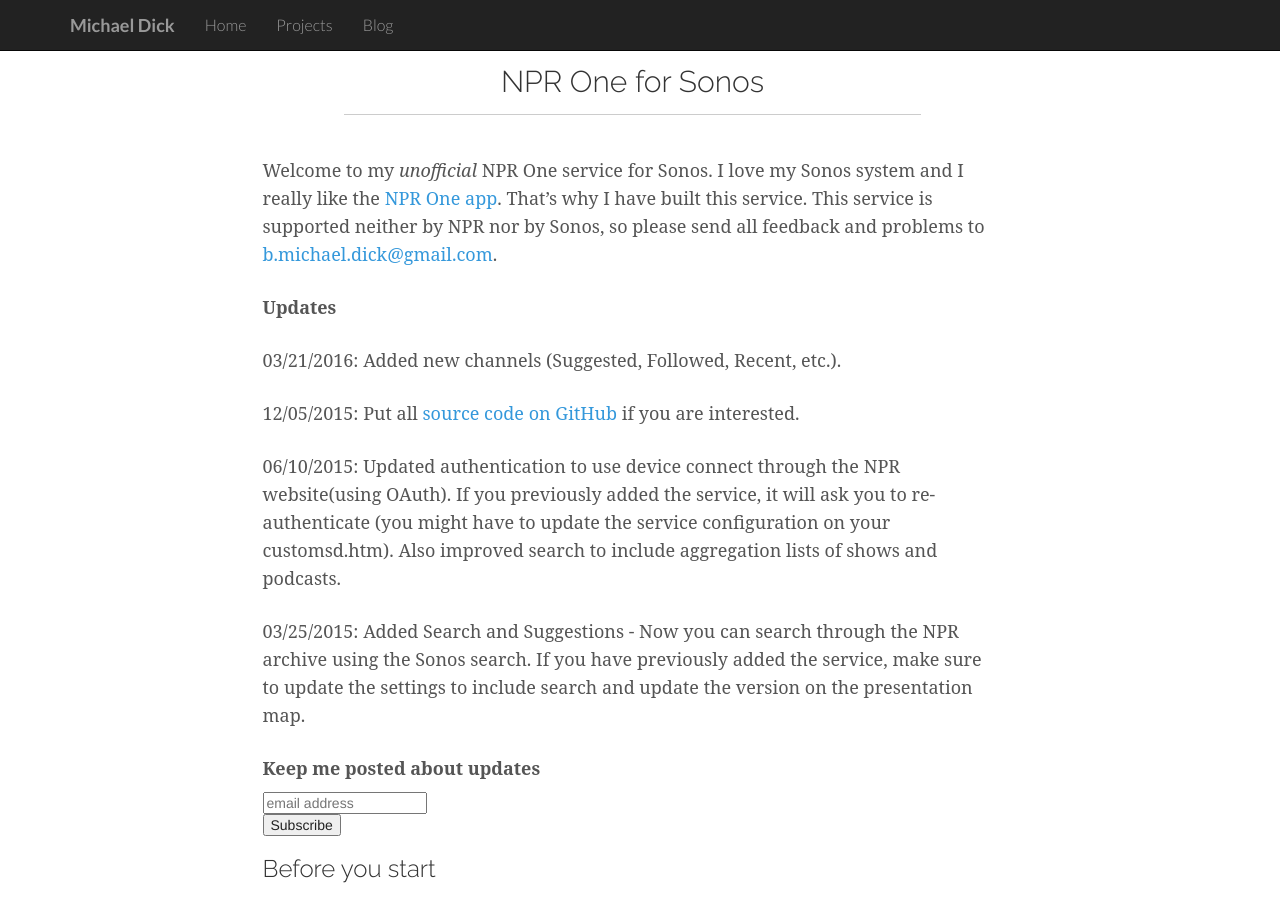
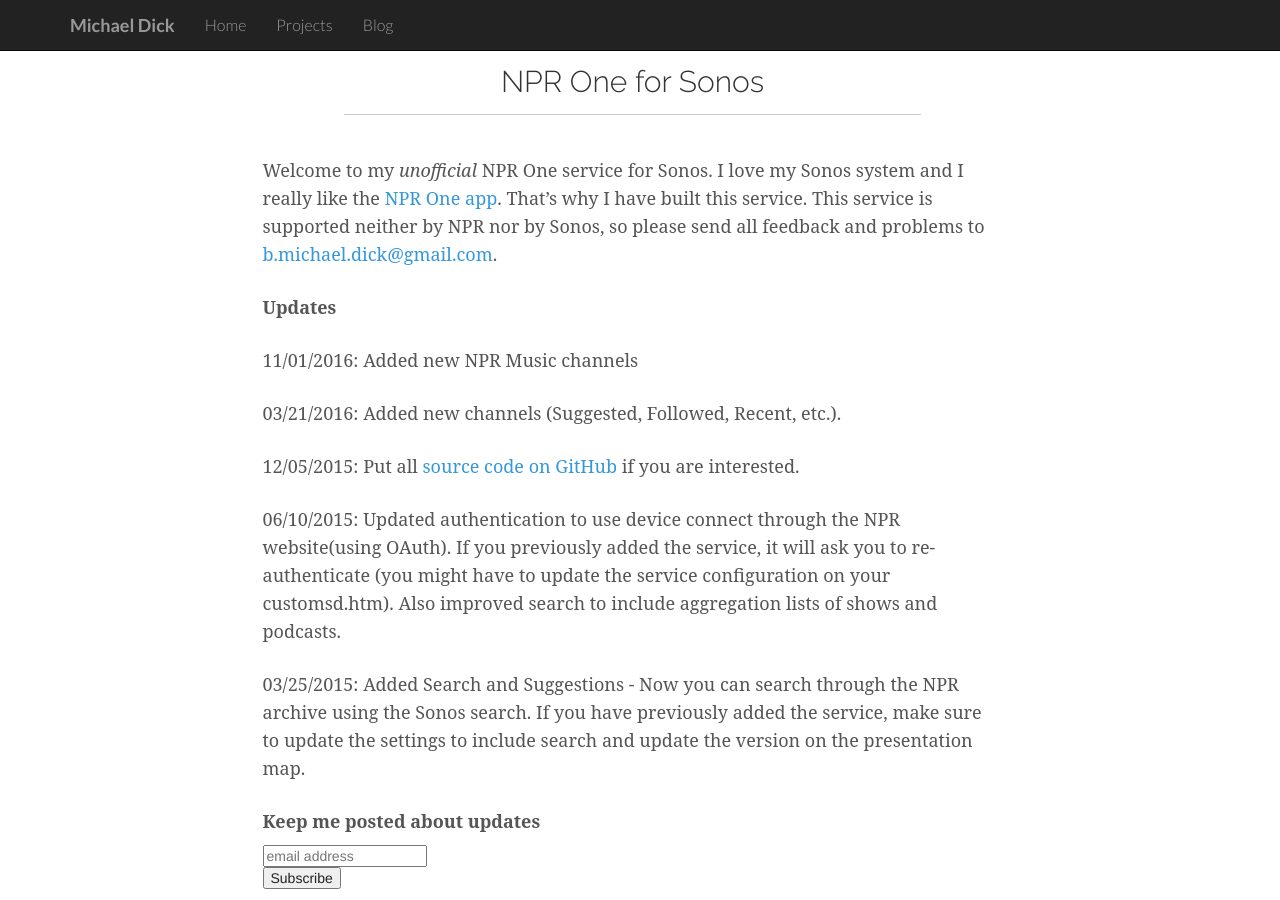
Before and after one commit to bertique/bertique.github.io, a Jekyll site: the page built from sonosnpr.md, in a window 1280 px wide and 900 px high. Built offline with Jekyll 4.4.1, drawn with Linux system fonts in a browser that asks for light colours; comment, search, counter and statistics services are not loaded.

Commit message:
Added update to Sonos NPR One

```diff
--- a/sonosnpr.md
+++ b/sonosnpr.md
@@ -12,6 +12,8 @@
 Welcome to my *unofficial* NPR One service for Sonos. I love my Sonos system and I really like the [NPR One app](http://www.npr.org/about/products/npr-one/). That's why I have built this service. This service is supported neither by NPR nor by Sonos, so please send all feedback and problems to [b.michael.dick@gmail.com](mailto:b.michael.dick@gmail.com).
 
 **Updates**
+
+11/01/2016: Added new NPR Music channels
 
 03/21/2016: Added new channels (Suggested, Followed, Recent, etc.).
 
```
